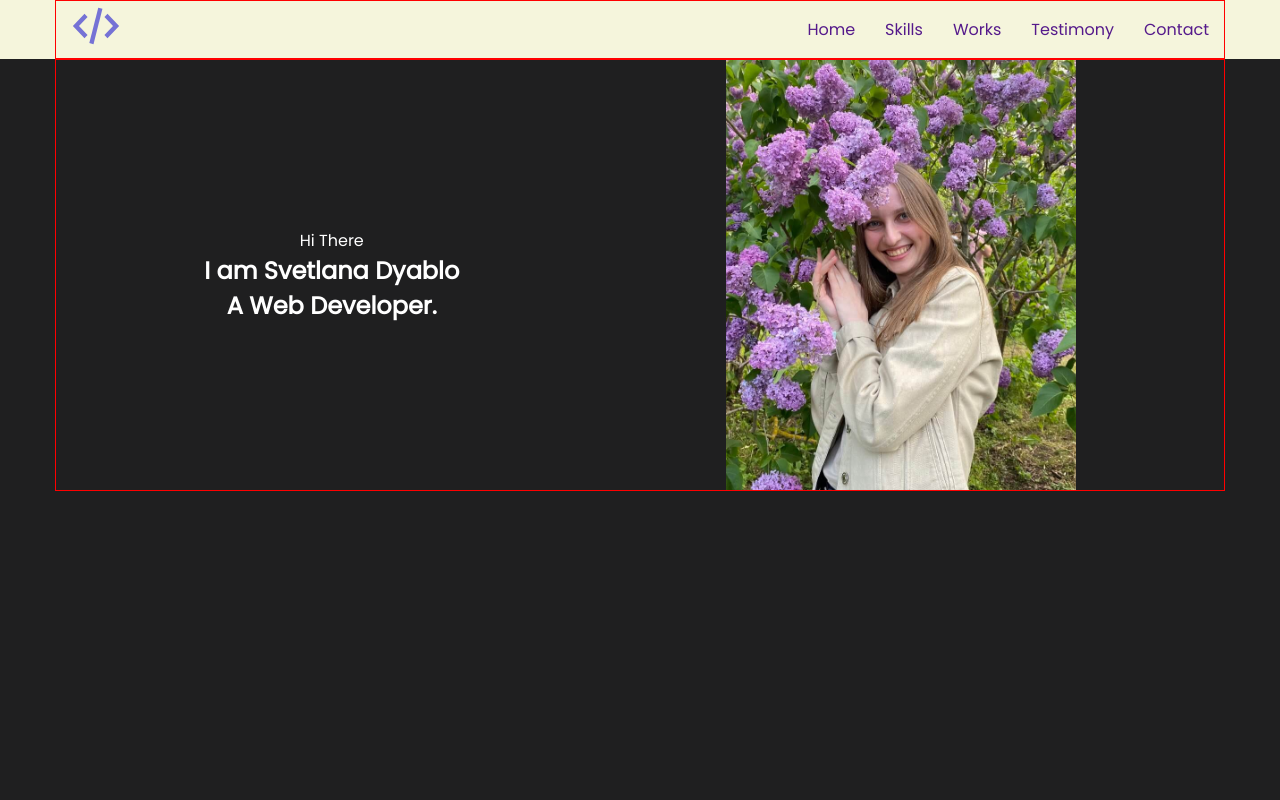
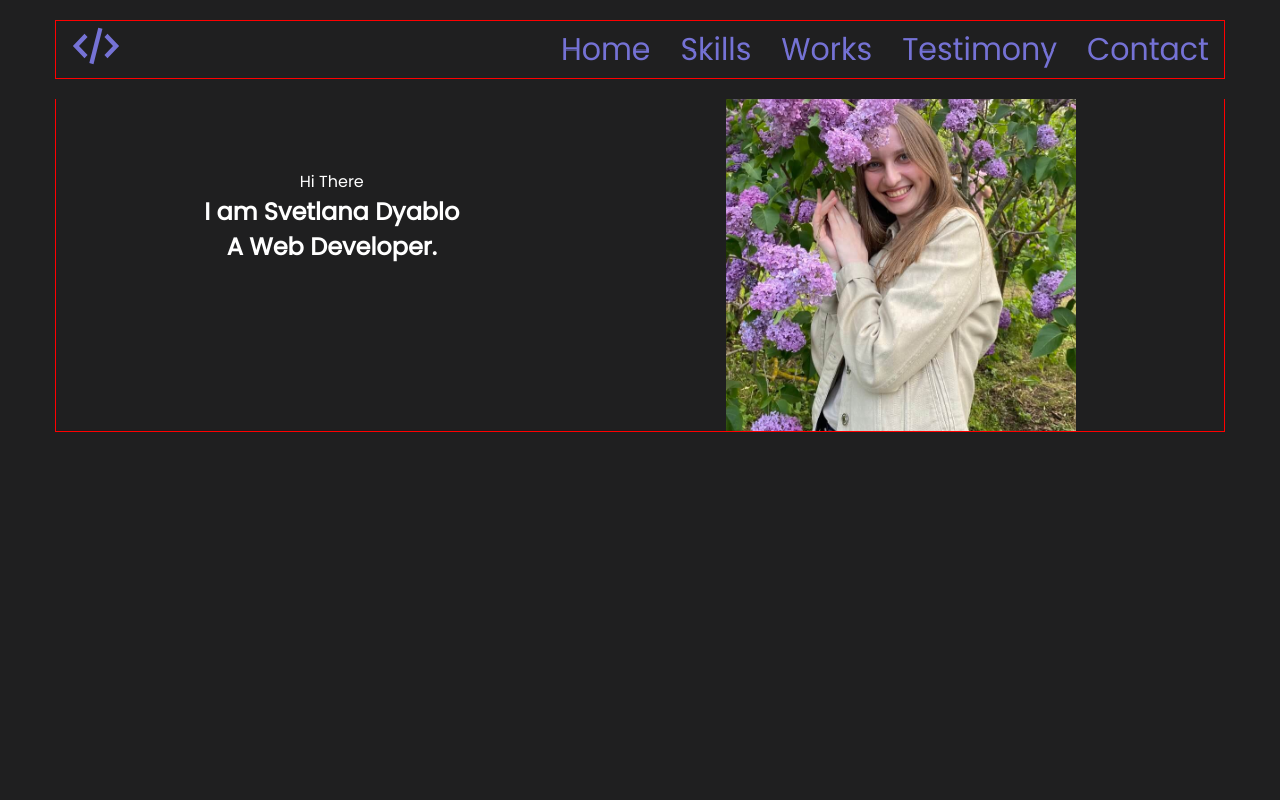
Before and after one commit to Hripsime95/portfolio, a React (Vite) app: page / in a window 1280 px wide. Shown: the top 800 px of the page. Built offline with nearby package versions, Linux system fonts and the light colour scheme.

Commit message:
styled header

```diff
--- a/src/layout/header/Header.tsx
+++ b/src/layout/header/Header.tsx
@@ -1,9 +1,10 @@
 // import React from "react";
 import styled from "styled-components";
 import { Logo } from "../../components/logo/logo";
-import { Menu } from "../../components/menu/Menu";
 import { Container } from "../../components/Container";
 import { FlexWrapper } from "../../components/FlexWrapper";
+import { Theme } from "../../styles/Theme";
+import { HeaderMenu } from "./headerMenu/HeaderMenu";
 
 const items = ["Home", "Skills", "Works", "Testimony", "Contact"];
 
@@ -13,7 +14,7 @@
             <Container>
                 <FlexWrapper justify="space-between" align="center">
                     <Logo/>
-                    <Menu MenuItems={items}/>
+                    <HeaderMenu MenuItems={items}/>
                 </FlexWrapper>
 
             </Container>
@@ -22,5 +23,10 @@
 }
 
 const StyledHeader = styled.header`
-    background-color: beige;
+    background-color: ${Theme.colors.primaryBg};
+    padding: 20px 0;
+    position: fixed;
+    top: 0;
+    left: 0;
+    right: 0;
 `
--- /dev/null
+++ b/src/layout/header/headerMenu/HeaderMenu.tsx
@@ -0,0 +1,87 @@
+// import React from "react";
+import { styled } from "styled-components";
+import { Theme } from "../../../styles/Theme";
+
+export const HeaderMenu = (props: {MenuItems: string[]}) => {
+    return (
+        <StyledMenu>
+            <ul>
+                {props.MenuItems.map((item, index) => {
+                    return <ListItem key={index}>
+                            <Link href="">
+                                {item}
+                                <Mask><span>{item}</span></Mask>
+                                <Mask><span>{item}</span></Mask>
+                            </Link>
+                        </ListItem>
+                })}
+            </ul>
+        </StyledMenu>
+    );
+}
+
+
+const StyledMenu = styled.nav`
+    ul {
+        display: flex;
+        gap: 30px;
+    }
+`
+
+const Link = styled.a`
+    font-family: "Josefin Sans" sans-serif;
+    font-weight: 400;
+    font-size: 30px;
+    text-align: center;
+    color: transparent;
+`
+
+const Mask = styled.span`
+    position: absolute;
+    top: 0;
+    left: 0;
+    display: inline-block;
+    height: 50%;
+    overflow-y: hidden;
+    color: ${Theme.colors.accent};
+
+    & + & {
+        top: 50%;
+        span {
+            display: inline-block;
+            transform: translateY(-50%);
+        }
+    }
+`
+const ListItem = styled.li`
+    position: relative;
+
+    &::before {
+        content:"";
+        display: inline-block;
+        height: 3px;
+        background-color: ${Theme.colors.accent};
+        position: absolute;
+        top: 50%;
+        left: -10px;
+        right: -10px;
+        z-index: 1;
+
+        transform: scale(0);
+    }
+
+    &:hover{
+        &::before{
+            transform: scale(1)
+        }
+
+        ${Mask} {
+            transform: skewX(12deg) translateX(5px);
+            color: ${Theme.colors.font};
+
+            & + & {
+                transform: skewX(12deg) translateX(-5px);
+            }
+        }
+    }
+`
```
